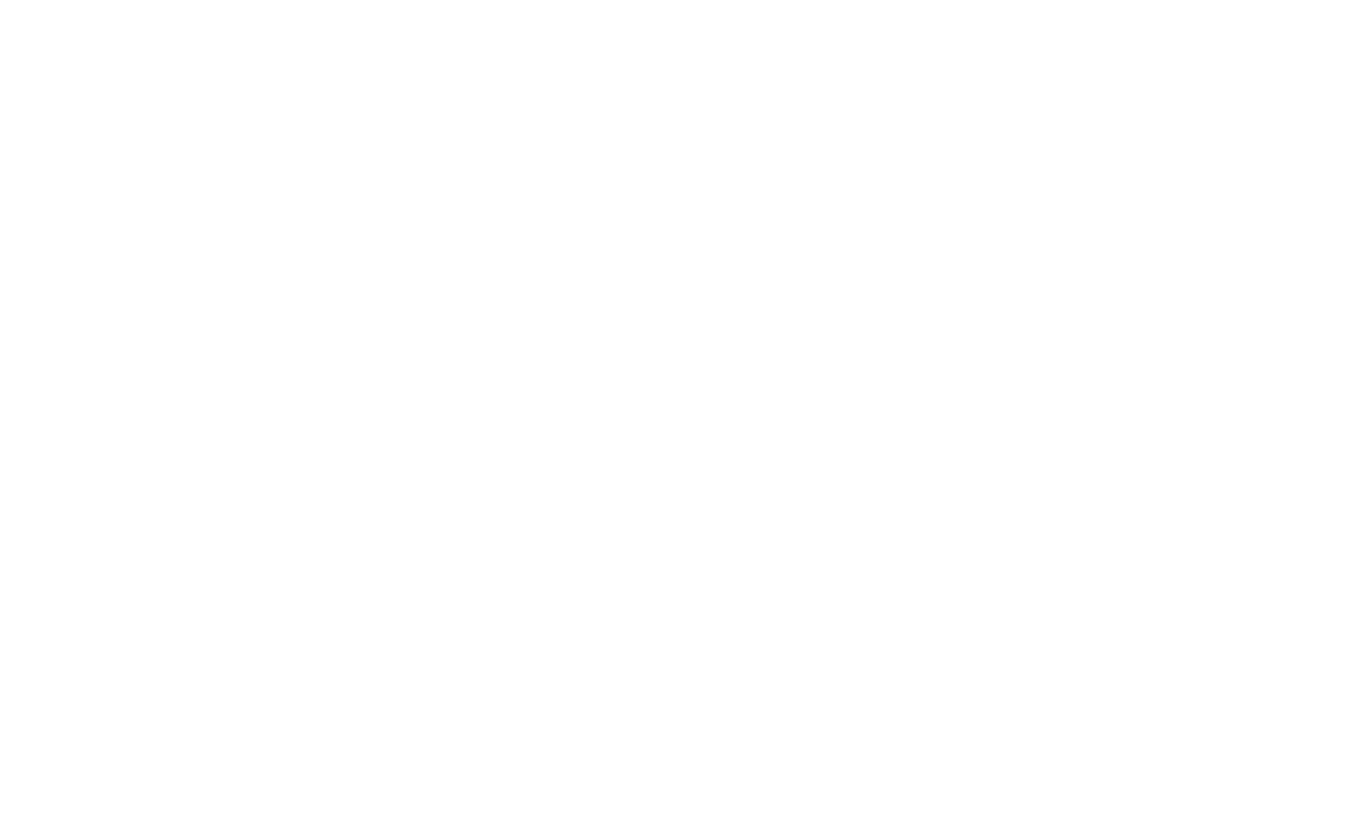
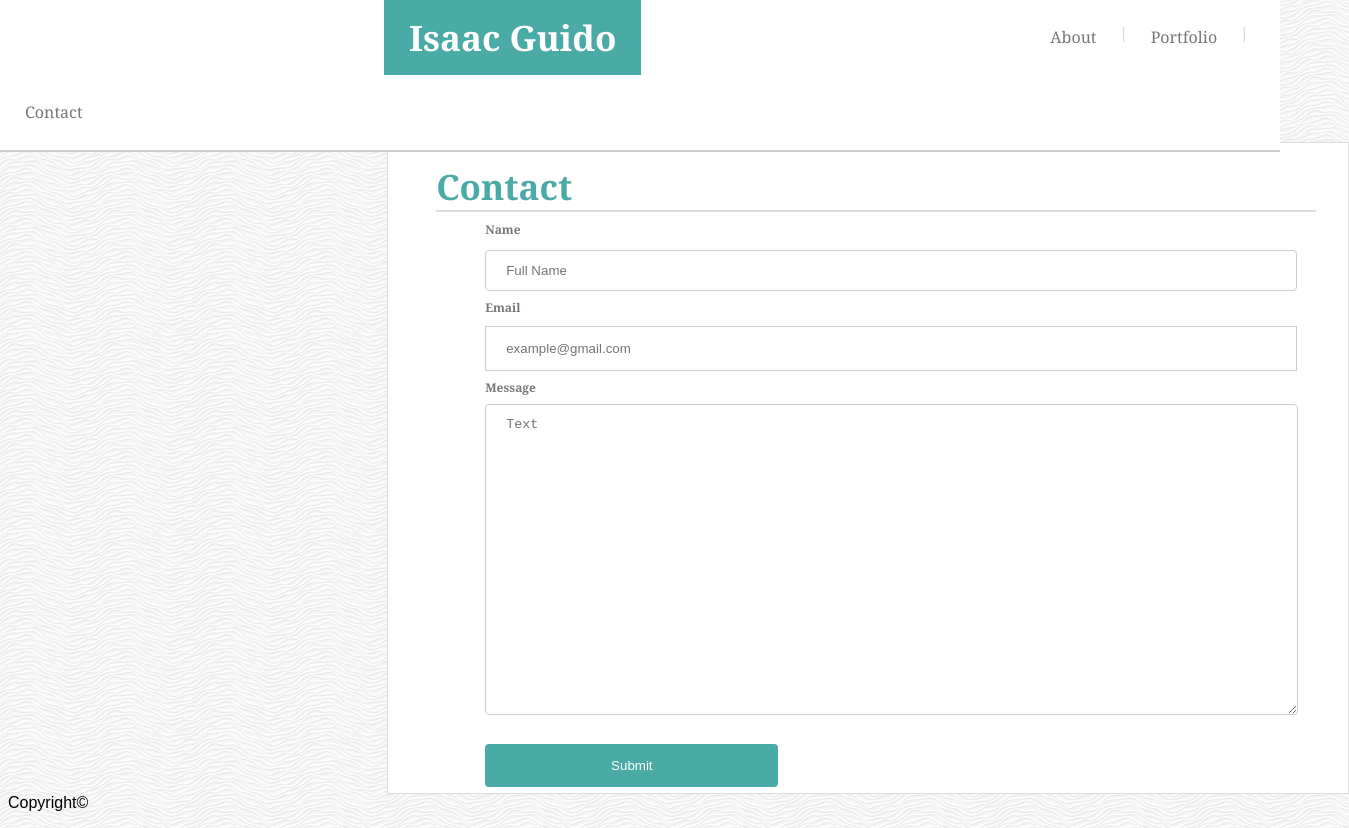
Before and after one commit to Aizeke/Personal_Portfolio, a plain HTML site: page contact.html in a window 1280 px wide. Shown: the whole page, 1349 px wide, since content can reach past the window. Before the commit the page ends 800 px from the top, so only its background shows below. Drawn offline with Linux system fonts and the light colour scheme.

Commit message:
Completed the Contact form, About me added picture and Lorem

```diff
--- a/assets/css/style.css
+++ b/assets/css/style.css
@@ -80,11 +80,77 @@ body {
     font-size: 35px;
     font-weight: bolder;
     color: #4aaaa5;
+    left: 5%;
+    top: 20px;
+    border-bottom: 2px solid #dddddd;
+    margin-right: 80px;
 }
 
+.bioContent.container {
+    float: left;
+    position: absolute;
+    text-align: center;
+    width: 33.33%;
+    top: 80%;
+    padding: 5px;
+    border: none;
+}
 
+.bioContent.img1 {
+    border: none;
+    float: left;
+}
 
+.bioContent.text p {
+    border: none;
+    color: black;
+    font-size: 15px;
+    float: none;
+}
 
+/* CONTACT HTML  */
+
+input[type=text], textarea{
+    width: 812px;
+    padding: 12px 20px;
+    margin: 8px 0;
+    display: inline-block;
+    border: 1px solid #ccc;
+    border-radius: 4px;
+    box-sizing: border-box;
+  }
+
+  input[type=email] {
+    width: 770px;
+    border: 1px solid #ccc;
+    color: white;
+    padding: 14px 20px;
+    margin: 8px 0;
+    cursor: pointer;
+  }
+
+  input[type=submit] {
+    width: 100%;
+    background-color: #4aaaa5;
+    color: white;
+    padding: 14px 20px;
+    margin: 8px 0;
+    border: none;
+    border-radius: 4px;
+    cursor: pointer;
+  }
+
+  input[type=submit]:hover {
+    background-color: #45918c;
+  }
+
+  label {
+      font-size: 12px;
+      color: #777777;
+      float: left;
+  }
+
+FOOTER
 .footer {
     position: fixed;
     left: 0;
--- a/contact.html
+++ b/contact.html
@@ -0,0 +1,52 @@
+<!DOCTYPE html>
+<html lang="en">
+
+<head>
+    <meta charset="UTF-8">
+    <meta name="viewport" content="width=device-width, initial-scale=1.0">
+    <meta http-equiv="X-UA-Compatible" content="ie=edge">
+    <title>About Me</title>
+    <link rel="stylesheet" type="text/css" href="./assets/css/style.css">
+</head>
+
+<body>
+    <header class="header">
+        <a href="./index.html" class="logo">Isaac Guido</a>
+        <container class="headerR">
+            <a href="./index.html" class="about">About</a>
+            <div style="float:left; padding-top: 25px;">|</div>
+            <a href="./portfolio.html" class="portfolio">Portfolio</a>
+            <div style="float:left; padding-top: 25px;">|</div>
+            <a href="./contact.html" class="contact">Contact</a>
+        </container>
+    </header>
+
+    <div class="mainB">
+        <div class="bioContent">Contact
+            <div class="bioContent container">
+
+                <form action="/action_page.php">
+
+                    <label for="name" style="padding-top: 15px">Name</label>
+                    <input type="text" name="full-name" placeholder="Full Name">
+
+                    <label for="email">Email</label>
+                    <input type="email" name="email" placeholder="example@gmail.com">
+
+                    <label for="Message">Message</label>
+                    <textarea id="subject" name="subject" placeholder="Text" style="margin: 8px 0px; width: 813px; height: 311px;"></textarea>
+
+                    <input type="submit" value="Submit">
+
+                </form>
+
+            </div>
+        </div>
+    </div>
+
+    <footer class="footer">
+        <p>Copyright&copy;</p>
+    </footer>
+</body>
+
+</html>
```
Also changed, not shown: index.html (+21 -3 lines), portfolio.html (+35 -0 lines).
